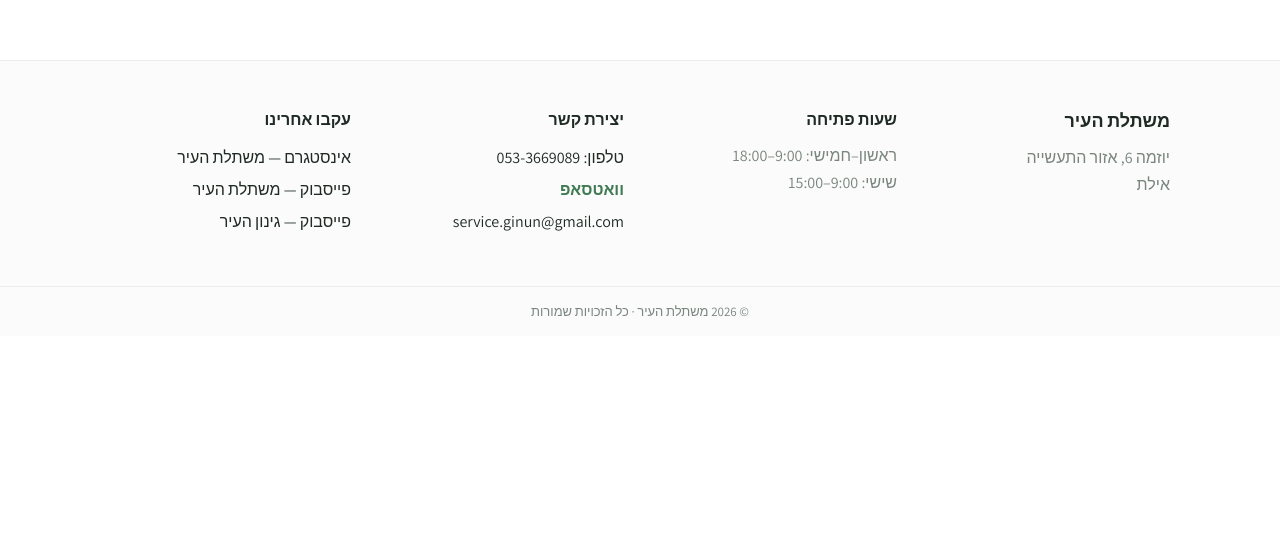
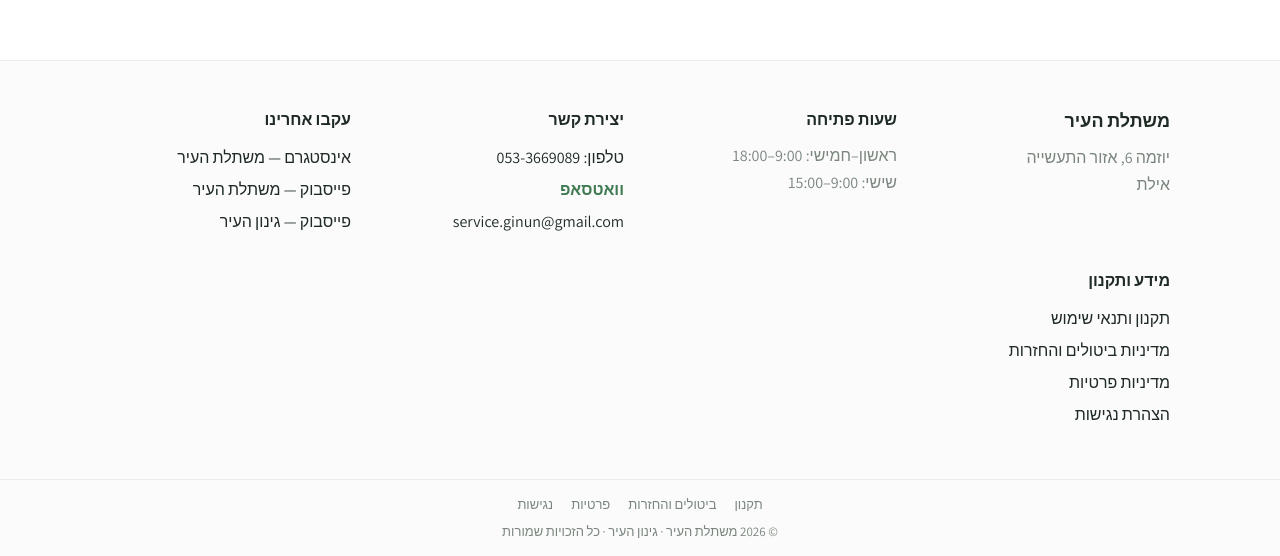
Before and after one commit to omerse9-blip/mashtelat-hair, a Next.js app: page / in a window 1280 px wide. Shown: the part 567-1123 px from the top of the page. Before the commit the page ends 903 px from the top, so only its background shows below. Built offline with nearby package versions, Linux system fonts and the light colour scheme; no server answers; the database is empty.

Commit message:
Update SiteFooter.jsx

```diff
--- a/components/SiteFooter.jsx
+++ b/components/SiteFooter.jsx
@@ -1,12 +1,12 @@
+import Link from "next/link";
+
 const PHONE = "0533669089";
 const PHONE_DISPLAY = "053-3669089";
 const WA = "972533669089";
 const EMAIL = "service.ginun@gmail.com";
-
 const FB_NURSERY = "https://www.facebook.com/share/1BCkoPJAca/";
 const FB_GARDEN = "https://www.facebook.com/share/1JJUirptBe/";
 const IG_NURSERY = "https://www.instagram.com/mishtelet_city";
-
 export default function SiteFooter() {
   return (
     <footer style={{ borderTop: "1px solid var(--line)", marginTop: 80, background: "#fafbfa" }}>
@@ -17,7 +17,6 @@ export default function SiteFooter() {
             יוזמה 6, אזור התעשייה<br />אילת
           </p>
         </div>
-
         <div>
           <p style={{ fontWeight: 700, marginBottom: 12 }}>שעות פתיחה</p>
           <p style={{ color: "var(--muted)", lineHeight: 1.7 }}>
@@ -25,7 +24,6 @@ export default function SiteFooter() {
             שישי: 9:00–15:00
           </p>
         </div>
-
         <div>
           <p style={{ fontWeight: 700, marginBottom: 12 }}>יצירת קשר</p>
           <p style={{ lineHeight: 2 }}>
@@ -34,7 +32,6 @@ export default function SiteFooter() {
             <a href={`mailto:${EMAIL}`} style={{ color: "var(--ink)" }}>{EMAIL}</a>
           </p>
         </div>
-
         <div>
           <p style={{ fontWeight: 700, marginBottom: 12 }}>עקבו אחרינו</p>
           <p style={{ lineHeight: 2 }}>
@@ -43,10 +40,24 @@ export default function SiteFooter() {
             <a href={FB_GARDEN} target="_blank" rel="noreferrer" style={{ color: "var(--ink)" }}>פייסבוק — גינון העיר</a>
           </p>
         </div>
+        <div>
+          <p style={{ fontWeight: 700, marginBottom: 12 }}>מידע ותקנון</p>
+          <p style={{ lineHeight: 2 }}>
+            <Link href="/terms" style={{ color: "var(--ink)" }}>תקנון ותנאי שימוש</Link><br />
+            <Link href="/refund-policy" style={{ color: "var(--ink)" }}>מדיניות ביטולים והחזרות</Link><br />
+            <Link href="/privacy" style={{ color: "var(--ink)" }}>מדיניות פרטיות</Link><br />
+            <Link href="/accessibility" style={{ color: "var(--ink)" }}>הצהרת נגישות</Link>
+          </p>
+        </div>
       </div>
-
       <div style={{ borderTop: "1px solid var(--line)", padding: "16px 20px", textAlign: "center", color: "var(--muted)", fontSize: 13 }}>
-        © {new Date().getFullYear()} משתלת העיר · כל הזכויות שמורות
+        <div style={{ display: "flex", flexWrap: "wrap", gap: "6px 18px", justifyContent: "center", marginBottom: 10 }}>
+          <Link href="/terms" style={{ color: "var(--muted)" }}>תקנון</Link>
+          <Link href="/refund-policy" style={{ color: "var(--muted)" }}>ביטולים והחזרות</Link>
+          <Link href="/privacy" style={{ color: "var(--muted)" }}>פרטיות</Link>
+          <Link href="/accessibility" style={{ color: "var(--muted)" }}>נגישות</Link>
+        </div>
+        © {new Date().getFullYear()} משתלת העיר · גינון העיר · כל הזכויות שמורות
       </div>
     </footer>
   );
```
